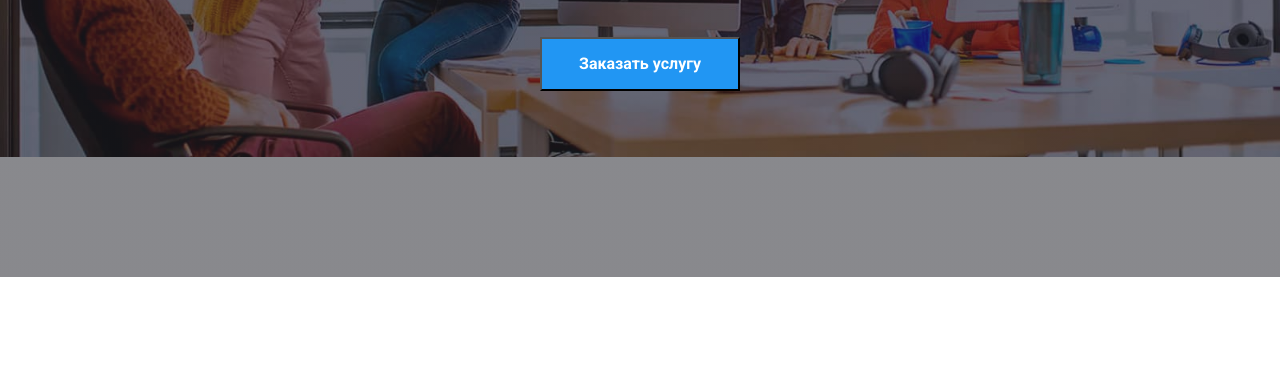
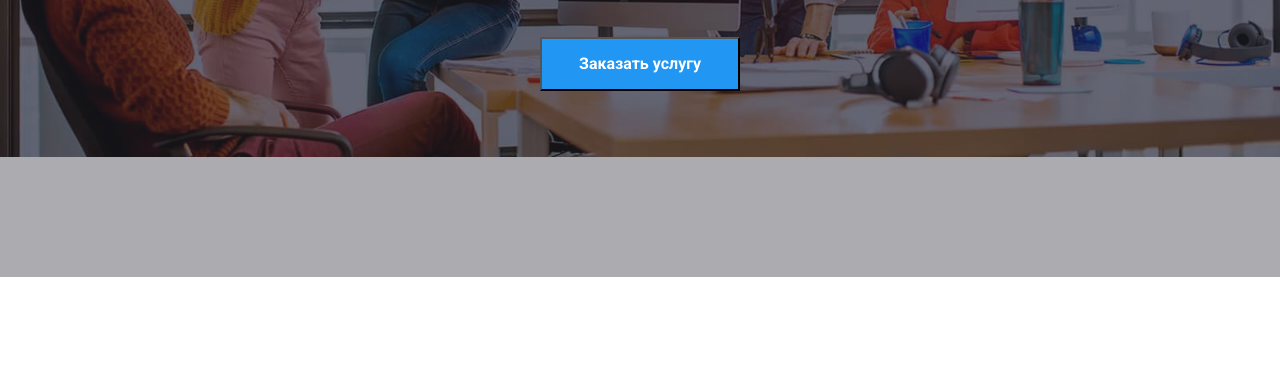
Before and after one commit to Inna-Misko/goit-markup-hw-04, a plain HTML site: page index.html in a window 1280 px wide. Shown: the part 403-771 px from the top of the page. Drawn offline with nearby package versions, Linux system fonts and the light colour scheme.

Commit message:
убирает цвет фона

```diff
--- a/css/style.css
+++ b/css/style.css
@@ -169,7 +169,7 @@ a {
 .hero {
   height: 600px;
   max-width: 1600px;
-  background-color: #c4c4c4;
+
   background-repeat: no-repeat;
   background-image: linear-gradient(
       to right,
```
